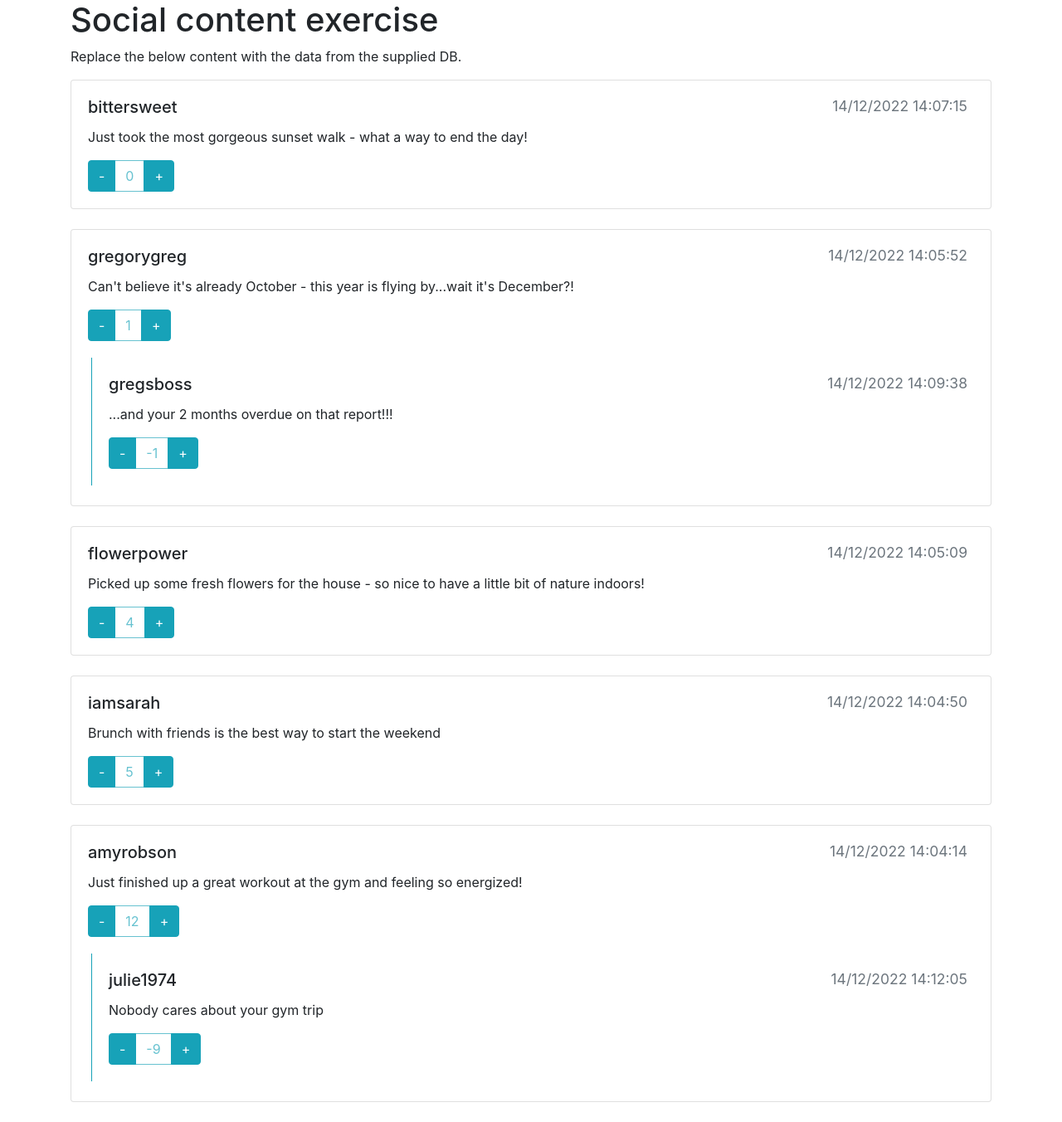
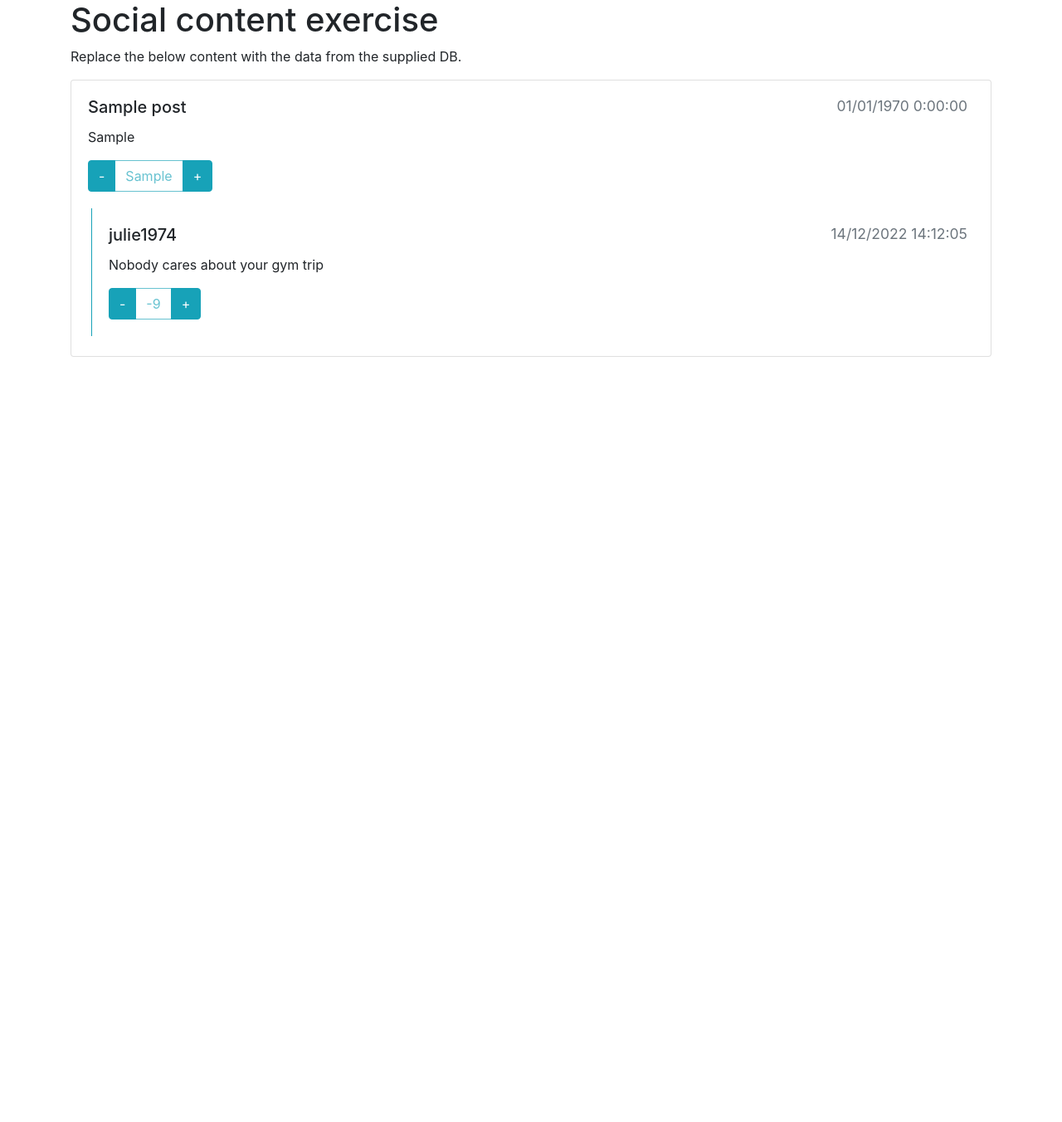
Before and after one commit to iO-Academy/social-content-exercise, a PHP site: page / in a window 1280 px wide. Shown: the whole page at 83% size. After the commit the page ends 800 px from the top, so only its background shows below. Run offline with PHP 8.4, Linux system fonts and the light colour scheme; data comes from the database, SQL or seed files in the repository; tables that the repository leaves empty or names only in its code hold one stand-in row (values such as "Sample post").

Commit message:
upload solution

```diff
--- a/index.php
+++ b/index.php
@@ -1,3 +1,10 @@
+<?php
+require_once 'src/functions.php';
+$db = getDbConnection();
+$posts = getPosts($db);
+$posts = getReplies($db, $posts);
+?>
+
 <!DOCTYPE html>
 <html lang="en">
 <head>
@@ -15,86 +22,7 @@
         </div>
         <div class="col-12">
 
-            <div class="card mb-4">
-                <div class="card-body">
-                    <h5 class="card-title">bittersweet <small class="small mr-2 float-right text-muted">14/12/2022 14:07:15</small></h5>
-                    <p class="card-text">Just took the most gorgeous sunset walk - what a way to end the day!</p>
-                    <div class="btn-group" role="group">
-                        <button type="button" class="btn btn-info">-</button>
-                        <span class="disabled btn btn-outline-info">0</span>
-                        <button type="button" class="btn btn-info">+</button>
-                    </div>
-                </div>
-            </div>
-
-            <div class="card mb-4">
-                <div class="card-body">
-                    <h5 class="card-title">gregorygreg <small class="small mr-2 float-right text-muted">14/12/2022 14:05:52</small></h5>
-                    <p class="card-text">Can't believe it's already October - this year is flying by...wait it's December?!</p>
-                    <div class="btn-group" role="group">
-                        <button type="button" class="btn btn-info">-</button>
-                        <span class="disabled btn btn-outline-info">1</span>
-                        <button type="button" class="btn btn-info">+</button>
-                    </div>
-                </div>
-
-                <div class="card-body border-left border-info ml-4 mb-4">
-                    <h5 class="card-title">gregsboss <small class="small mr-2 float-right text-muted">14/12/2022 14:09:38</small></h5>
-                    <p class="card-text">...and your 2 months overdue on that report!!!</p>
-                    <div class="btn-group" role="group">
-                        <button type="button" class="btn btn-info">-</button>
-                        <span class="disabled btn btn-outline-info">-1</span>
-                        <button type="button" class="btn btn-info">+</button>
-                    </div>
-                </div>
-
-            </div>
-
-            <div class="card mb-4">
-                <div class="card-body">
-                    <h5 class="card-title">flowerpower <small class="small mr-2 float-right text-muted">14/12/2022 14:05:09</small></h5>
-                    <p class="card-text">Picked up some fresh flowers for the house - so nice to have a little bit of nature indoors!</p>
-                    <div class="btn-group" role="group">
-                        <button type="button" class="btn btn-info">-</button>
-                        <span class="disabled btn btn-outline-info">4</span>
-                        <button type="button" class="btn btn-info">+</button>
-                    </div>
-                </div>
-            </div>
-
-            <div class="card mb-4">
-                <div class="card-body">
-                    <h5 class="card-title">iamsarah <small class="small mr-2 float-right text-muted">14/12/2022 14:04:50</small></h5>
-                    <p class="card-text">Brunch with friends is the best way to start the weekend</p>
-                    <div class="btn-group" role="group">
-                        <button type="button" class="btn btn-info">-</button>
-                        <span class="disabled btn btn-outline-info">5</span>
-                        <button type="button" class="btn btn-info">+</button>
-                    </div>
-                </div>
-            </div>
-
-            <div class="card mb-4">
-                <div class="card-body">
-                    <h5 class="card-title">amyrobson <small class="small mr-2 float-right text-muted">14/12/2022 14:04:14</small></h5>
-                    <p class="card-text">Just finished up a great workout at the gym and feeling so energized!</p>
-                    <div class="btn-group" role="group">
-                        <button type="button" class="btn btn-info">-</button>
-                        <span class="disabled btn btn-outline-info">12</span>
-                        <button type="button" class="btn btn-info">+</button>
-                    </div>
-                </div>
-
-                <div class="card-body border-left border-info ml-4 mb-4">
-                    <h5 class="card-title">julie1974 <small class="small mr-2 float-right text-muted">14/12/2022 14:12:05</small></h5>
-                    <p class="card-text">Nobody cares about your gym trip</p>
-                    <div class="btn-group" role="group">
-                        <button type="button" class="btn btn-info">-</button>
-                        <span class="disabled btn btn-outline-info">-9</span>
-                        <button type="button" class="btn btn-info">+</button>
-                    </div>
-                </div>
-            </div>
+            <?php echo outputPosts($posts); ?>
 
         </div>
     </div>
--- /dev/null
+++ b/src/functions.php
@@ -0,0 +1,86 @@
+<?php
+
+function getDbConnection(): PDO
+{
+    $db = new PDO('mysql:host=db;dbname=social-content', 'root', 'password');
+    $db->setAttribute(PDO::ATTR_DEFAULT_FETCH_MODE, PDO::FETCH_ASSOC);
+    return $db;
+}
+
+function getPosts(PDO $db): array
+{
+    $sql = 'SELECT * FROM `posts` ORDER BY `created` DESC;';
+    $query = $db->prepare($sql);
+    $query->execute();
+    return $query->fetchAll();
+}
+
+/*
+ * Only need this for the stretch goal
+ * Do it this way, NOT WITH A JOIN!
+ * Join would not work for multiple replies to a single post
+ */
+function getReplies(PDO $db, array $posts): array
+{
+    foreach($posts as $k => $post) {
+        $sql = 'SELECT * FROM `replies` WHERE `reply_to` = ? ORDER BY `created` DESC;';
+        $query = $db->prepare($sql);
+        $query->execute([$post['id']]);
+        $posts[$k]['replies'] = $query->fetchAll();
+    }
+    return $posts;
+}
+
+function outputPosts(array $posts)
+{
+    $output = '';
+    foreach ($posts as $post) {
+        $output .= outputPost($post);
+    }
+    return $output;
+}
+
+function outputPost(array $post)
+{
+    return '
+    <div class="card mb-4">
+        <div class="card-body">
+            <h5 class="card-title">' . $post['name'] . ' <small class="small mr-2 float-right text-muted">' . formatDate($post['created']) . '</small></h5>
+            <p class="card-text">' . $post['post'] . '</p>
+            <div class="btn-group" role="group">
+                <button type="button" class="btn btn-info">-</button>
+                <span class="disabled btn btn-outline-info">' . $post['upvotes'] . '</span>
+                <button type="button" class="btn btn-info">+</button>
+            </div>
+        </div>
+        ' . (!empty($post['replies']) ? outputReply($post) : "") . '
+
+    </div>
+    ';
+}
+
+function outputReply(array $post): string
+{
+    $replies = '';
+
+    foreach ($post['replies'] as $reply) {
+        $replies .= '
+        <div class="card-body border-left border-info ml-4 mb-4">
+            <h5 class="card-title">' . $reply['name'] . ' <small class="small mr-2 float-right text-muted">' . formatDate($reply['created']) . '</small></h5>
+            <p class="card-text">' . $reply['reply'] . '</p>
+            <div class="btn-group" role="group">
+                <button type="button" class="btn btn-info">-</button>
+                <span class="disabled btn btn-outline-info">' . $reply['upvotes'] . '</span>
+                <button type="button" class="btn btn-info">+</button>
+            </div>
+        </div>
+        ';
+    }
+
+    return $replies;
+}
+
+function formatDate(string $date): string
+{
+    return date('d/m/Y G:i:s', strtotime($date));
+}
```
